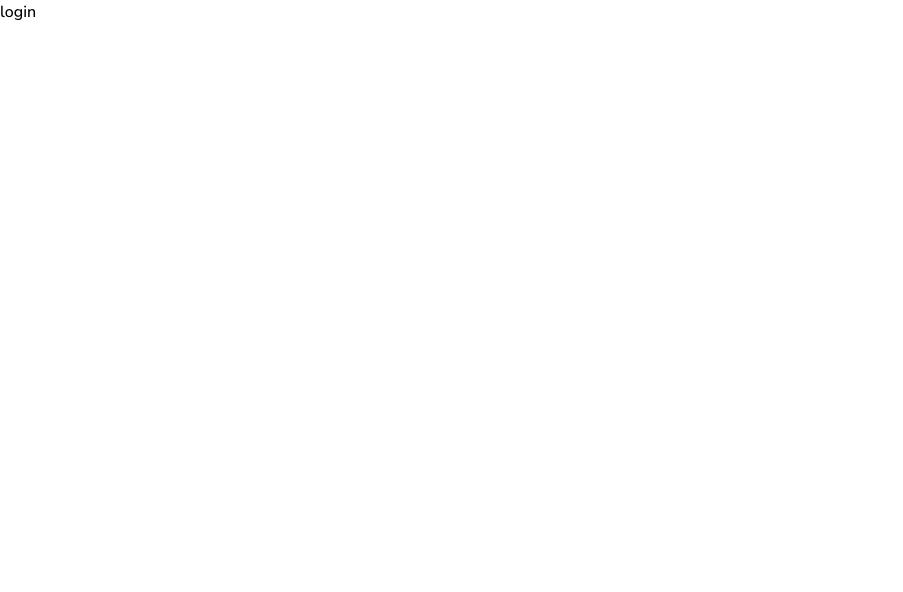
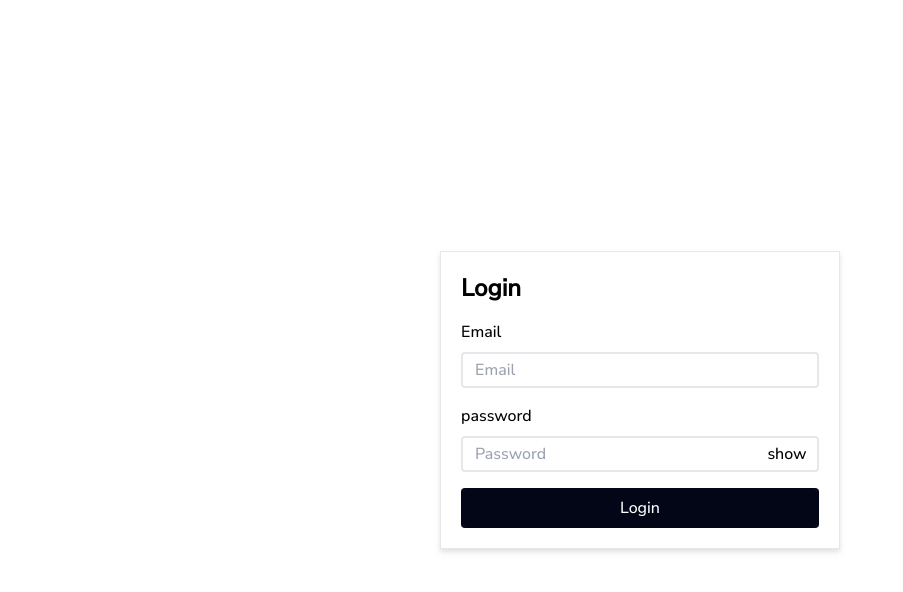
Before and after one commit to fatmamohamedd14/DB1, a React (Create React App) app: page /login in a window 1280 px wide. Shown: the top 592 px of the page, without its empty margins (0-903 px from the left). Built offline with nearby package versions, Linux system fonts and the light colour scheme.

Commit message:
feat: login

```diff
--- a/package.json
+++ b/package.json
@@ -8,6 +8,7 @@
     "@mui/icons-material": "^5.15.15",
     "@mui/material": "^5.15.15",
     "@mui/x-data-grid": "^6.19.10",
+    "@reduxjs/toolkit": "^2.2.3",
     "@testing-library/jest-dom": "^5.17.0",
     "@testing-library/react": "^13.4.0",
     "@testing-library/user-event": "^13.5.0",
@@ -16,6 +17,7 @@
     "react-dom": "^18.2.0",
     "react-hook-form": "^7.51.3",
     "react-modal": "^3.16.1",
+    "react-redux": "^9.1.2",
     "react-router-dom": "^6.22.3",
     "react-scripts": "^5.0.1",
     "recharts": "^2.12.3",
--- /dev/null
+++ b/src/api/axiosApi.js
@@ -0,0 +1,22 @@
+// utils/axiosInstance.js
+import axios from "axios";
+let token = null;
+if (localStorage.getItem("token")) {
+  token = localStorage.getItem("token");
+}
+// Create an Axios instance
+export const axiosAPI = axios.create({
+  baseURL: "https://bookify-new.onrender.com", // Set base URL for requests
+  headers: {
+    token: token, // Set default headers
+    "Content-Type": "application/json",
+  },
+});
+
+export const axiosFileUpload = axios.create({
+  baseURL: "https://bookify-new.onrender.com", // Set base URL for requests
+  headers: {
+    token: token, // Set default headers
+    "Content-Type": "amultipart/form-data",
+  },
+});
--- a/src/component/chart/Chart.jsx
+++ b/src/component/chart/Chart.jsx
@@ -1,22 +1,22 @@
 import React from "react";
 import "./chart.scss";
-import {
-  AreaChart,
-  Area,
-  XAxis,
-  CartesianGrid,
-  Tooltip,
-  ResponsiveContainer,
-} from "recharts";
+// import {
+//   AreaChart,
+//   Area,
+//   XAxis,
+//   CartesianGrid,
+//   Tooltip,
+//   ResponsiveContainer,
+// } from "recharts";
 
-const data = [
-  { name: "January", Total: 1050 },
-  { name: "February", Total: 800 },
-  { name: "March", Total: 900 },
-  { name: "April", Total: 600 },
-  { name: "May", Total: 1100 },
-  { name: "June", Total: 750 },
-];
+// const data = [
+//   { name: "January", Total: 1050 },
+//   { name: "February", Total: 800 },
+//   { name: "March", Total: 900 },
+//   { name: "April", Total: 600 },
+//   { name: "May", Total: 1100 },
+//   { name: "June", Total: 750 },
+// ];
 const Chart = () => {
   return (
     <div className="chart">
--- a/src/pages/login/Login.jsx
+++ b/src/pages/login/Login.jsx
@@ -1,10 +1,115 @@
-import React from "react";
-import "./Login.scss"
-const Login =() => {
-    return(
-        <div className="login">
-            login
+import React, { useEffect, useState } from "react";
+import "./Login.scss";
+import { useForm } from "react-hook-form";
+import { userLogin } from "./api";
+import { useNavigate } from "react-router-dom";
+const Login = () => {
+  const [showPass, setShowPass] = useState(false);
+  const [token, setToken] = useState(null);
+  const [formStatus, setFormStatus] = useState(null);
+  const [serverError, setServerError] = useState(null);
+  const [incorrectCredentials, setIncorrectCredentials] = useState(false);
+  const [errorMessage, setErrorMessage] = useState("");
+  const {
+    register,
+    handleSubmit,
+    formState: { errors },
+  } = useForm();
+  const navigate = useNavigate();
+  const togglePassword = () => {
+    setShowPass((prev) => !prev);
+  };
+  console.log(formStatus);
+  console.log(serverError);
+  console.log(token);
+  const onSubmit = async (data) => {
+    await userLogin({ setFormStatus, setServerError, setToken, data });
+  };
+
+  const onError = (errors, e) => console.log("Form Errors:", errors);
+
+  // In your form submission
+  useEffect(() => {
+    if (formStatus === "success") {
+      localStorage.setItem("token", token);
+      navigate("/");
+    }
+  }, [formStatus, token, navigate]);
+  useEffect(() => {
+    setErrorMessage("");
+
+    setIncorrectCredentials(false);
+    if (serverError?.code === 401) {
+      setIncorrectCredentials(true);
+    } else if (serverError) {
+      setErrorMessage("something went wrong try again");
+    }
+  }, [serverError]);
+
+  return (
+    <div className="container mx-auto h-screen w-screen grid place-content-center">
+      <form
+        noValidate
+        onSubmit={handleSubmit(onSubmit, onError)}
+        className="space-y-4 p-5 border bg-white drop-shadow-md  md:min-w-[400px]"
+      >
+        <h1 className="text-2xl font-semibold">Login</h1>
+        <div className="flex flex-col gap-2">
+          <label htmlFor="email">Email</label>
+          <input
+            type="email"
+            {...register("email", {
+              required: {
+                value: true,
+                message: "Email is required",
+              },
+              pattern: {
+                value: /^[A-Z0-9._%+-]+@[A-Z0-9.-]+\.[A-Z]{2,4}$/i,
+                message: "invalid email address",
+              },
+            })}
+            placeholder="Email"
+            className="border-2 focus:border-blue-400 focus:outline-none rounded px-3 py-1 "
+          />
+          {errors.email && (
+            <p className="text-red-500">{errors.email.message}</p>
+          )}
         </div>
-    )
-}
-export default Login
+        <div className="flex flex-col gap-2">
+          <label htmlFor="password">password</label>
+          <div className="flex w-full">
+            <input
+              type={showPass ? "text" : "password"}
+              {...register("password", {
+                required: {
+                  value: true,
+                  message: "password is required",
+                },
+              })}
+              placeholder="Password"
+              className="border-2 focus:border-blue-400 focus:outline-none rounded px-3 py-1 w-full"
+            />
+            <button
+              onClick={togglePassword}
+              type="button"
+              className="-mx-14 min-w-12"
+            >
+              {showPass ? "hide" : "show"}
+            </button>
+          </div>
+          {errors.password && (
+            <p className="text-red-500">{errors.password.message}</p>
+          )}
+        </div>
+        {incorrectCredentials && (
+          <p className="text-red-500">incorrect email or password</p>
+        )}
+        {errorMessage && <p className="text-red-500">{errorMessage}</p>}
+        <button className="w-full text-center px-5 py-2 bg-slate-950 focus:outline-none rounded text-white">
+          Login
+        </button>
+      </form>
+    </div>
+  );
+};
+export default Login;
--- /dev/null
+++ b/src/pages/login/api.js
@@ -0,0 +1,26 @@
+import { axiosAPI } from "../../api/axiosApi";
+
+export const userLogin = async ({
+  setFormStatus,
+  setServerError,
+  setToken,
+  data,
+}) => {
+  try {
+    setFormStatus("loading");
+    setServerError(null);
+    const response = await axiosAPI.post("/api/v1/auth/signIn", data);
+    if (response.data.message && response.data.message.includes("Success")) {
+      setFormStatus("success");
+      setServerError(null);
+      setToken(response.data.token);
+    } else {
+      setFormStatus("failed");
+      setServerError({ code: 401 });
+    }
+  } catch (error) {
+    setFormStatus("failed");
+    setServerError({ code: error.response.status });
+    console.log(error);
+  }
+};
--- /dev/null
+++ b/src/store/features/userInfoslice.js
@@ -0,0 +1,13 @@
+import { createSlice } from "@reduxjs/toolkit";
+
+const initialState = {
+  data: "",
+  status: "idle", // idle, loading, failed, success
+  error: null,
+};
+
+const userInfoSlice = createSlice({
+  name: "userInfo",
+  initialState,
+  reducers: {},
+});
--- /dev/null
+++ b/src/store/store.js
@@ -0,0 +1,5 @@
+import { configureStore } from "@reduxjs/toolkit";
+
+export const store = configureStore({
+  reducer: {},
+});
```
Also changed, not shown: src/App.js (+10 -2 lines), 2 other files (tests, documents, lock files or other folders).
